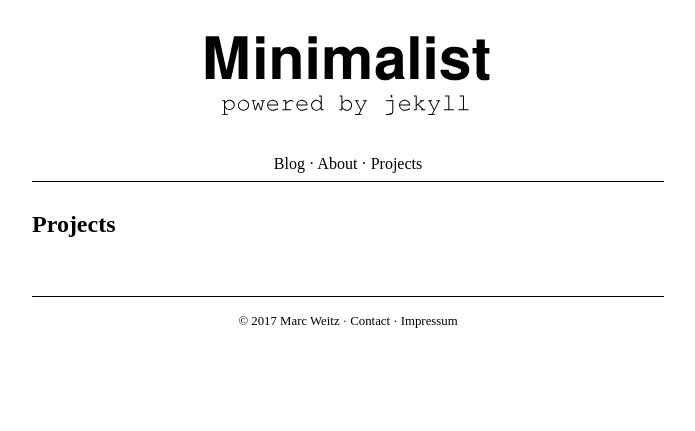
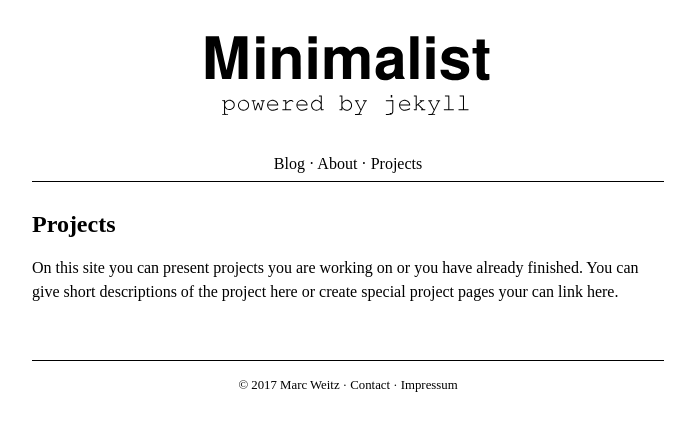
Before and after one commit to Trybnetic/minimalist, a Jekyll site: the page built from projects.md, in a window 1280 px wide. Shown: the top 431 px of the page, without its empty margins (292-987 px from the left). Built offline with Jekyll 4.4.1, drawn with Linux system fonts in a browser that asks for light colours.

Commit message:
adds project page description

```diff
--- a/projects.md
+++ b/projects.md
@@ -3,3 +3,5 @@ layout: default
 title: Projects
 permalink: /projects/
 ---
+
+On this site you can present projects you are working on or you have already finished. You can give short descriptions of the project here or create special project pages your can link here.
```
